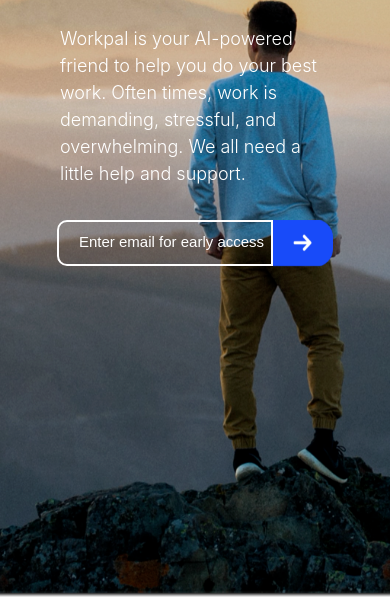
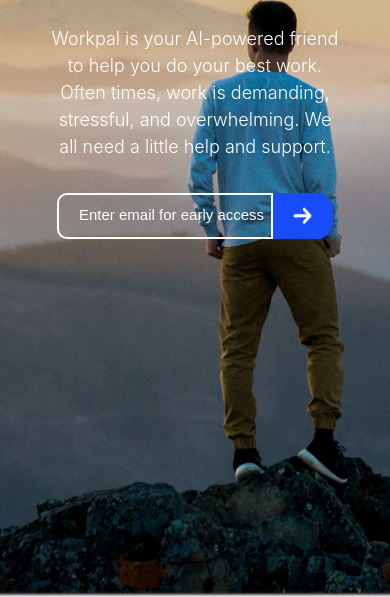
Before and after one commit to kw2828/workpal-landing, a Gatsby site: page / in a window 390 px wide. Shown: the part 247-844 px from the top of the page. Built offline with nearby package versions, Linux system fonts and the light colour scheme; Gatsby itself is replaced by a stand-in of ours.

Commit message:
Align center

```diff
--- a/src/components/layout.css
+++ b/src/components/layout.css
@@ -250,9 +250,9 @@
     font-size: 18px;
     line-height: 1.5;
     color: white;
-    text-align: left;
-    margin-right: 30px;
-    margin-left: 30px;
+    text-align: center;
+    margin-right: 20px;
+    margin-left: 20px;
     animation: HeroAnimationVertical 4s 0.4s forwards cubic-bezier(0.2, 0.8, 0.2, 1);
   }
 
```
